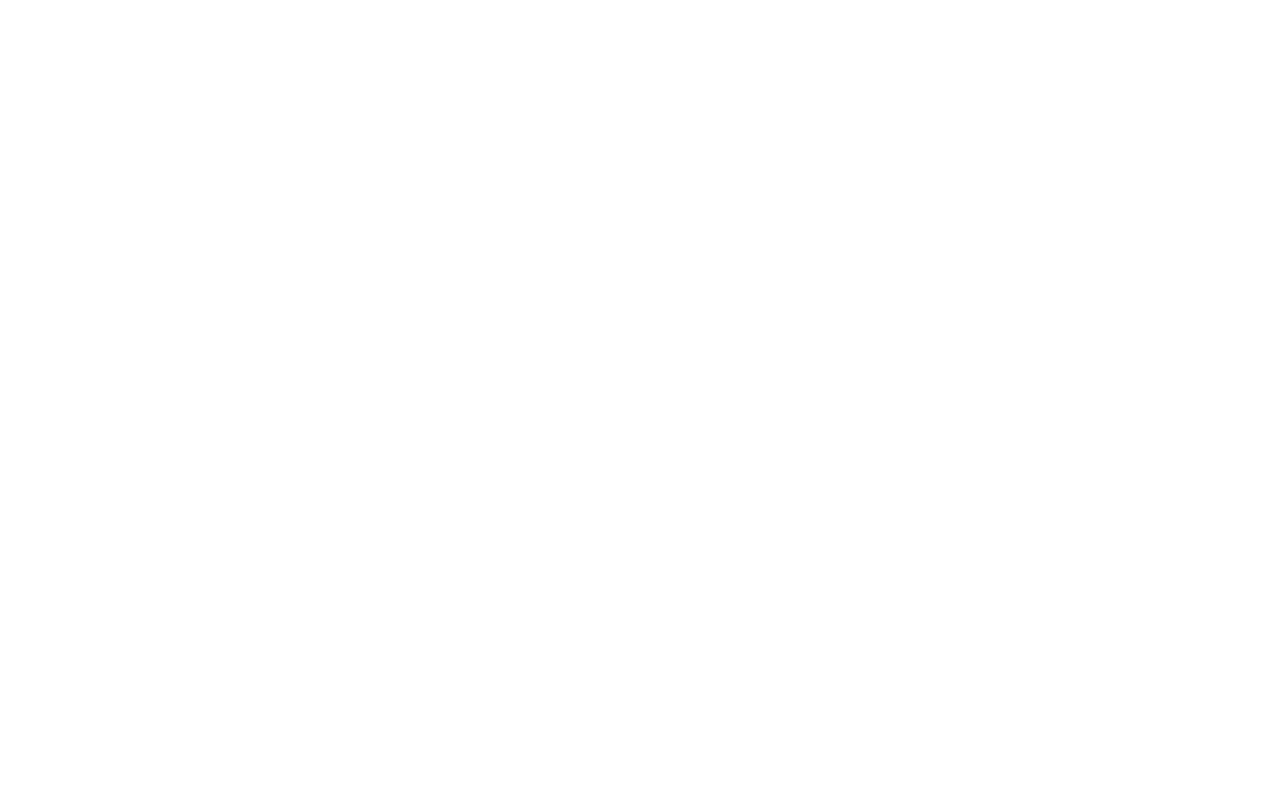
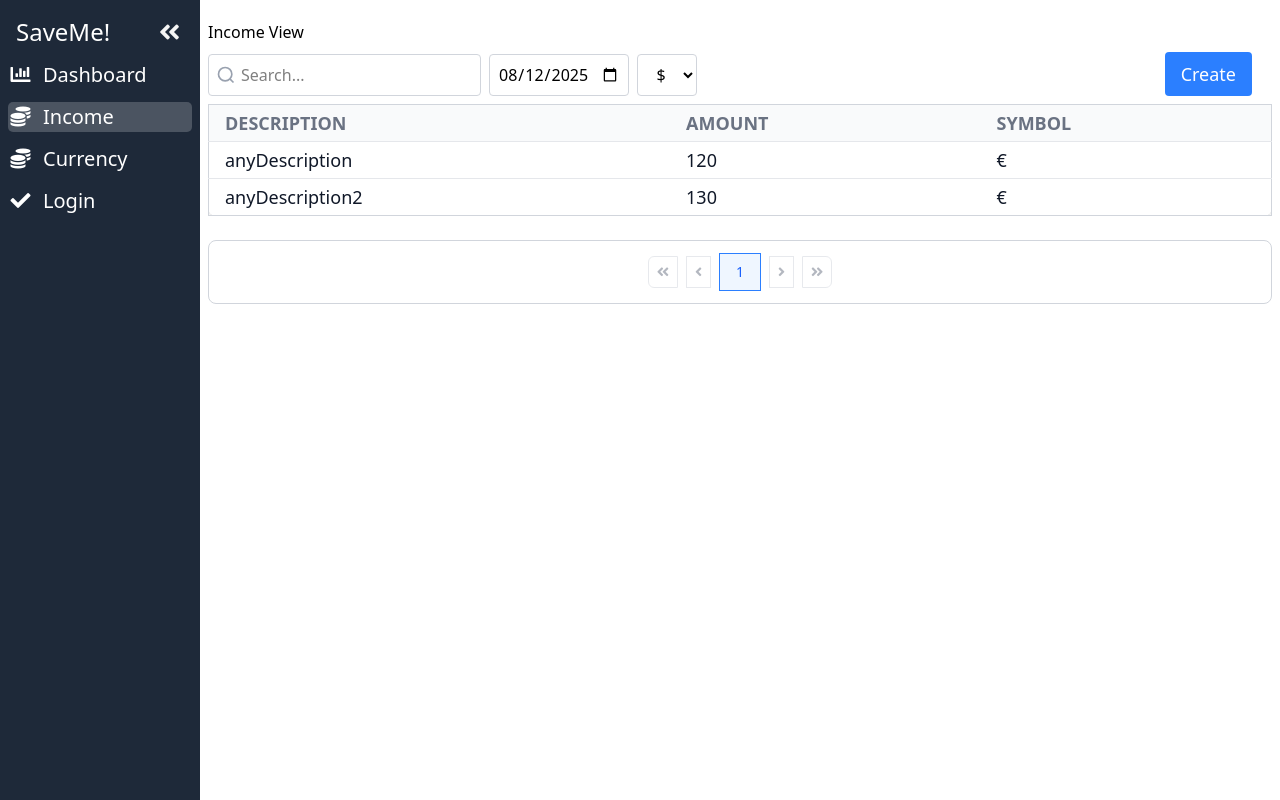
Before and after one commit to MiguelFerreira18/SaveMe, a Vue app in the folder public/: page /income in a window 1280 px wide. Before the commit this address had no page. Built offline with nearby package versions, Linux system fonts and the light colour scheme.

Commit message:
feat: add initial implementation of the income domain in front-end

```diff
--- a/public/src/components/sidebar/VerticalNavBar.vue
+++ b/public/src/components/sidebar/VerticalNavBar.vue
@@ -1,4 +1,4 @@
-<script setup >
+<script setup>
 import { collapsed, sidebarwidth, toggleSidebar } from './state'
 import SidebarLink from './SidebarLink.vue'
 </script>
@@ -21,8 +21,8 @@
       </span>
     </h1>
     <SidebarLink to="/dashboard" icon="fas fa-chart-bar">Dashboard</SidebarLink>
+    <SidebarLink to="/income" icon="fas fa-coins">Income</SidebarLink>
     <SidebarLink to="/currency" icon="fas fa-coins">Currency</SidebarLink>
-    <SidebarLink to="/expenses" icon="fas fa-coins">Despesas</SidebarLink>
     <SidebarLink to="/" icon="fas fa-check">Login</SidebarLink>
   </nav>
 </template>
--- a/public/src/router/index.js
+++ b/public/src/router/index.js
@@ -1,6 +1,7 @@
 import { createRouter, createWebHistory } from 'vue-router'
 import HomeView from '../views/HomeView.vue'
 import LoginView from '@/views/LoginView.vue'
+import IncomeView from '@/views/IncomeView.vue'
 import CurrencyView from '@/views/CurrencyView.vue'
 import { IsJWTExpired } from '@/lib/jwtUtils'
 import { isProduction } from '@/lib/config'
@@ -26,6 +27,12 @@
           component: CurrencyView,
           meta: { requiresAuth: isProduction ? true : false },
         },
+        {
+          path: '/income',
+          name: 'income',
+          component: IncomeView,
+          meta: { requiresAuth: isProduction ? true : false },
+        },
       ],
     },
   ],
--- /dev/null
+++ b/public/src/views/IncomeView.vue
@@ -0,0 +1,164 @@
+<script setup>
+import TableGen from '@/components/table/TableGen.vue'
+import CurrencyDropdown from '@/components/dropdown/CurrencyDropdown.vue'
+import Modal from '@/components/modal/Modal.vue'
+import { computed, reactive, ref } from 'vue'
+import { Post } from '@/lib/requests'
+import { useToast } from '@/components/Toast/useToast'
+import Toast from '@/components/Toast/Toast.vue'
+import MonthlyCalendar from '@/components/calendar/MonthlyCalendar.vue'
+
+const { showToast } = useToast()
+
+const tempData = [
+  {
+    id: 1,
+    symbol: '€',
+    description: 'anyDescription',
+    amount: 120,
+    userId: '92a167e6-f909-4ee5-9443-1809e93fa092',
+  },
+  {
+    id: 2,
+    symbol: '€',
+    description: 'anyDescription2',
+    amount: 130,
+    userId: '92a167e6-f909-4ee5-9443-1809e93fa092',
+  },
+]
+
+const currentPage = ref(1)
+
+const searchQuery = ref('')
+const filteredData = computed(() => {
+  if (!searchQuery.value.trim()) {
+    return [...tempData]
+  }
+
+  const searchLower = searchQuery.value.toLowerCase()
+
+  return tempData.filter(
+    (item) =>
+      item.description.toLowerCase().includes(searchLower) ||
+      item.symbol.toLowerCase().includes(searchLower) ||
+      item.amount.toLowerCase().includes(searchLower),
+  )
+})
+
+function resetSearch() {
+  searchQuery.value = ''
+}
+
+const openModal = ref(false)
+
+const option = ref(1) // Should default to €
+const currency = [
+  { id: 1, symbol: '$' },
+  { id: 2, symbol: '€' },
+]
+const dateOption = ref(getToday())
+function getToday() {
+  const date = new Date()
+  const currentDate = date.toISOString().slice(0, 10)
+  return currentDate
+}
+
+const createIncome = reactive({
+  symbol: 0,
+  date: '',
+  amount: 0.0,
+  description: '',
+})
+</script>
+
+<template>
+  <Toast />
+  <h1>Income View</h1>
+  <div class="flex flex-col md:flex-row pr-5 py-2 gap-2 md:items-baseline">
+    <div class="flex flex-2 flex-col sm:flex-row gap-2">
+      <span class="relative flex items-center">
+        <span class="absolute left-2 text-gray-400">
+          <svg
+            xmlns="http://www.w3.org/2000/svg"
+            class="h-5 w-5"
+            fill="none"
+            viewBox="0 0 24 24"
+            stroke="currentColor"
+          >
+            <circle cx="11" cy="11" r="8" stroke="currentColor" stroke-width="2" fill="none" />
+            <line x1="21" y1="21" x2="16.65" y2="16.65" stroke="currentColor" stroke-width="2" />
+          </svg>
+        </span>
+        <input
+          v-model="searchQuery"
+          class="w-full max-w-md p-2 pl-8 border border-gray-300 rounded"
+          type="text"
+          placeholder="Search..."
+        />
+      </span>
+      <div class="flex sm:contents gap-1 max-w-sm">
+        <div class="w-full sm:w-auto md:w-35 flex items-end">
+          <MonthlyCalendar v-model="dateOption" :name="calendar" :getToday="getToday" />
+        </div>
+        <div class="w-full sm:w-auto md:w-15 flex items-end">
+          <CurrencyDropdown v-model="option" :label="currencies" :data="currency" />
+        </div>
+      </div>
+
+      <button
+        v-if="searchQuery"
+        @click="resetSearch"
+        class="bg-gray-200 text-gray-700 px-3 py-2 rounded sm:ml-2 hover:bg-gray-300 active:bg-gray-400 transition"
+      >
+        Reset
+      </button>
+    </div>
+
+    <button
+      class="bg-blue-500 text-white px-4 py-2 text-lg rounded md:ml-auto w-full sm:w-auto hover:bg-blue-600 active:bg-blue-700 transition"
+      @click="openModal = true"
+    >
+      Create
+    </button>
+  </div>
+  <TableGen
+    :data="filteredData"
+    :columns="['description', 'amount', 'symbol']"
+    :isCurrency="false"
+    :pageSize="15"
+    v-model:current-page="currentPage"
+  />
+  <Modal :isOpen="openModal" @close="openModal = false">
+    <div>
+      <h2 class="text-xl font-bold mb-4">Insert Income Source</h2>
+      <input
+        v-model="createIncome.description"
+        type="text"
+        placeholder="Description"
+        class="w-full mb-3 p-2 border border-gray-300 rounded"
+      />
+      <input
+        v-model="createIncome.amount"
+        type="text"
+        placeholder="Amount"
+        class="w-full mb-3 p-2 border border-gray-300 rounded"
+      />
+      <div class="flex mb-3 gap-1 w-full">
+        <div class="w-full flex items-end">
+          <MonthlyCalendar v-model="dateOption" :name="calendar" :getToday="getToday" />
+        </div>
+        <div class="w-20 flex items-end">
+          <CurrencyDropdown v-model="option" :label="currencies" :data="currency" />
+        </div>
+      </div>
+      <button
+        @click="handleCurrencyCreation"
+        class="w-full bg-green-500 text-white py-2 rounded hover:bg-green-600 active:bg-green-700 transition"
+      >
+        Confirm
+      </button>
+    </div>
+  </Modal>
+</template>
+
+<style scoped></style>
```
